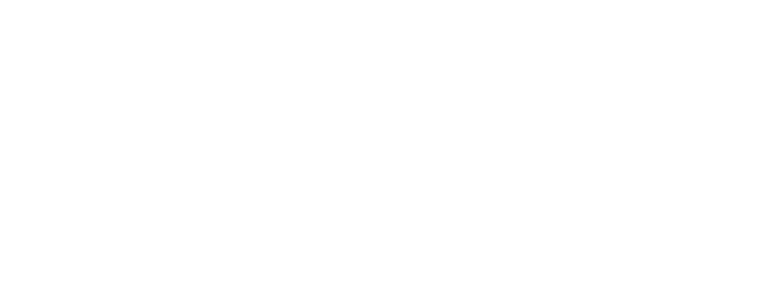
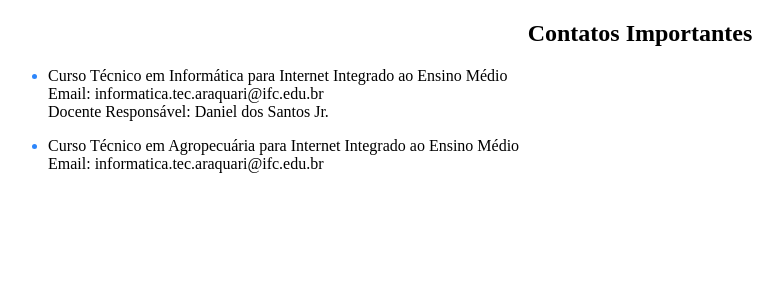
Before and after one commit to 2info3-Hackathon/frontend, a Vue app: page / in a window 1280 px wide. Shown: the top 300 px of the page, without its empty margins (0-783 px from the left). Built offline with nearby package versions, Linux system fonts and the light colour scheme.

Commit message:
FEAT: Início

```diff
--- a/src/App.vue
+++ b/src/App.vue
@@ -3,7 +3,9 @@
 </script>
 
 <template>
-
+    <main>
+            <RouterView />
+    </main>
 </template>
 
 <style scoped>
--- /dev/null
+++ b/src/components/ContatosImportantesComponent.vue
@@ -0,0 +1,54 @@
+<script setup>
+/* COLOCAR NO PATH DO INDEX.JS "contatosImportantes.vue"!!!!!!!!!!!!!!!!!!!!!!!!!!!!!!!!!!!!!!!!!!!!!!!!!!!!!!!!!!!!!!!!!!!!!!! */
+</script>
+
+<template>
+
+    <section>
+
+        <h1>Contatos Importantes</h1>
+
+        <ul>
+            <li>
+                <p>
+                    Curso Técnico em Informática para Internet Integrado ao Ensino Médio <br>
+                     Email: <span>informatica.tec.araquari@ifc.edu.br</span><br>
+                     Docente Responsável: Daniel dos Santos Jr.
+                </p>
+            </li>
+            <li>
+                <p>
+                    Curso Técnico em Agropecuária para Internet Integrado ao Ensino Médio <br>
+                     Email: <span>informatica.tec.araquari@ifc.edu.br</span>
+                </p>
+            </li>
+        </ul>
+
+    </section>
+
+</template>
+
+<style scoped>
+
+section h1 {
+    color: black;
+    display: flex;
+    justify-content: center;
+
+}
+
+section ul {
+
+}
+section li{
+
+    color: #2D86FB;
+}
+
+section ul li p {
+
+    color: black;
+
+}
+
+</style>
--- a/src/router/index.js
+++ b/src/router/index.js
@@ -0,0 +1,16 @@
+import { createWebHistory, createRouter } from "vue-router";
+
+
+const router = createRouter({
+   history: createWebHistory(import.meta.env.BASE_URL),
+   routes: [
+       {
+           path: '/',
+           name: 'ContatosImportantes',
+           component: () => import('@/view/ContatosImportantesView.vue'),
+       }
+   ],
+})
+
+
+export default router
--- /dev/null
+++ b/src/view/ContatosImportantesView.vue
@@ -0,0 +1,12 @@
+<script setup>
+
+import ContatosImportantesComponent from '@/components/ContatosImportantesComponent.vue';
+
+</script>
+
+
+<template>
+
+   <ContatosImportantesComponent />
+
+</template>
```
Also changed, not shown: 1 other file (tests, documents, lock files or other folders).
